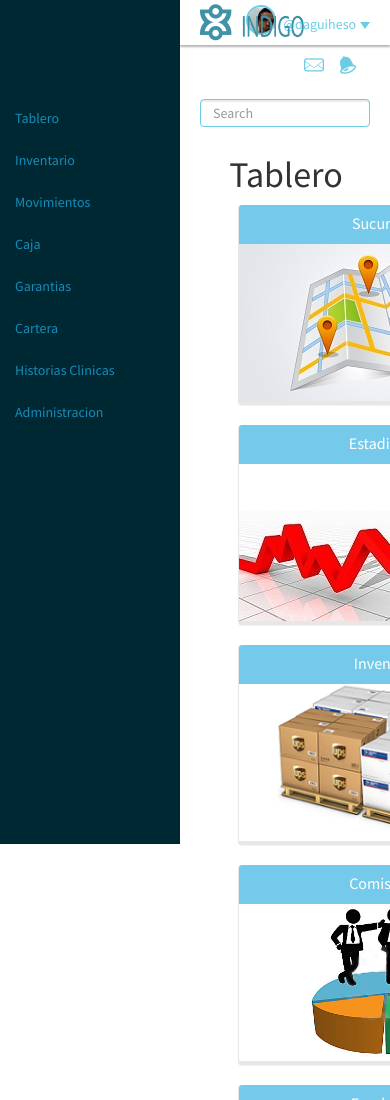
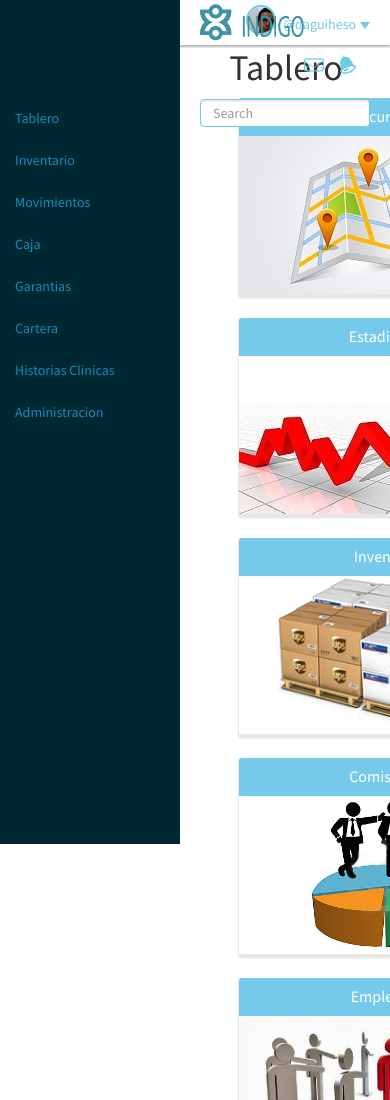
Before and after one commit to daguiheso/Indigo, a website: page public/index.html in a window 390 px wide. Shown: the top 1100 px of the page. Drawn offline with Linux system fonts and the light colour scheme; files that its build step writes are made by us from their sources.

Commit message:
Add meta of responsive design and header fixed

```diff
--- a/public/css/app.css
+++ b/public/css/app.css
@@ -233,6 +233,10 @@ th {
 }
 .header {
   display: block;
+  position: fixed;
+  right: 0;
+  left: 0;
+  top: 0;
 }
 .header .contenedor {
   padding: 0px 20px;
--- a/public/index.html
+++ b/public/index.html
@@ -2,7 +2,9 @@
 <html lang="en" ng-app="indigo">
 <head>
   <meta charset="utf-8">
+  <meta name="viewport" content="width=device-width, minimum-scale=1,maximum-scale=1">
   <title>Indigo</title>
+
   <link rel="stylesheet" href="css/app.css">
   <link rel="stylesheet" href="css/bootstrap.css">
 </head>
```
